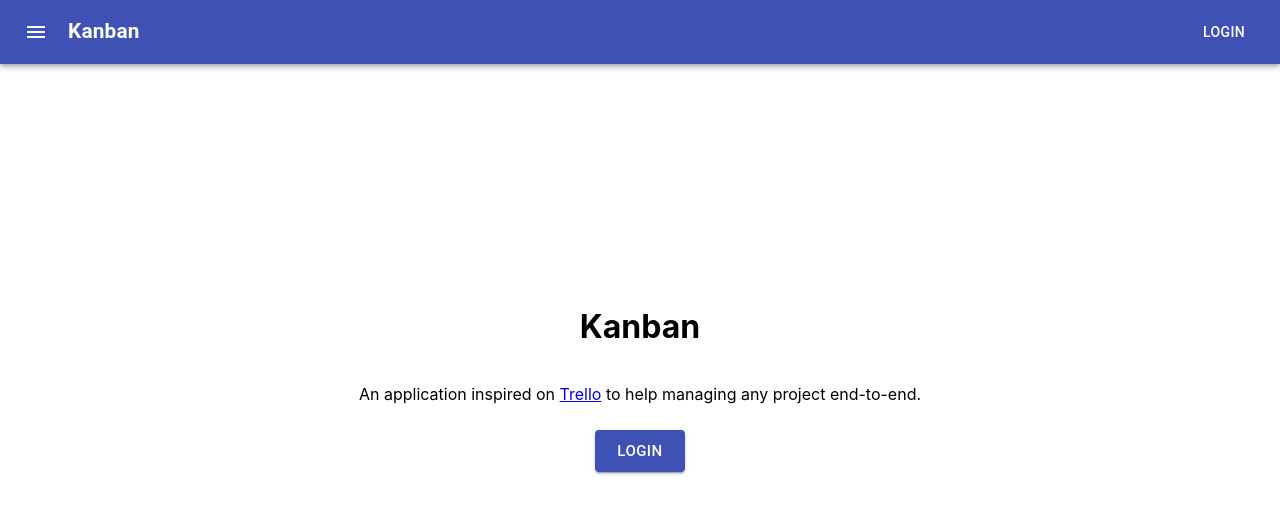
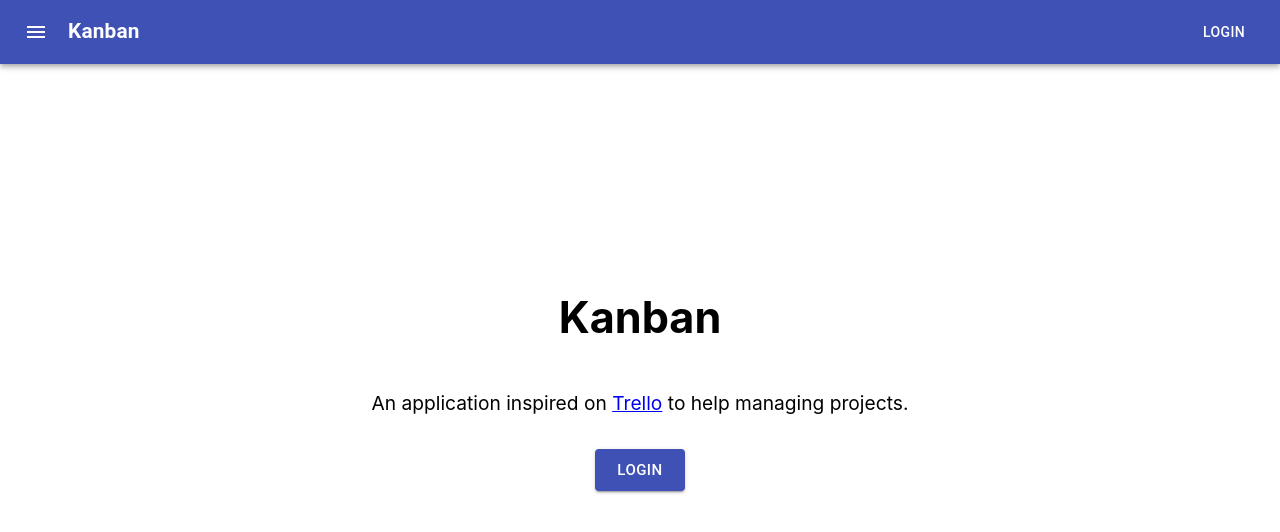
Before and after one commit to samharre/kanban, a React (Create React App) app in the folder frontend/: page / in a window 1280 px wide. Shown: the top 532 px of the page. Built offline with nearby package versions, Linux system fonts and the light colour scheme; no server answers.

Commit message:
feat: change login style

```diff
--- a/frontend/src/pages/Login.js
+++ b/frontend/src/pages/Login.js
@@ -8,11 +8,11 @@ const Login = () => {
 
   return (
     <div className="centered">
-      <h1>Kanban</h1>
-      <p>
-        An application inspired on <a href="https://trello.com">Trello</a> to help managing any project end-to-end.
+      <h1 style={{fontSize: '2.7rem'}}>Kanban</h1>
+      <p style={{fontSize: '1.2rem'}}>
+        An application inspired on <a href="https://trello.com">Trello</a> to help managing projects.
       </p>
-      <Button style={{ margin: '10px' }}
+      <Button style={{ margin: '15px' }}
         color="primary"
         variant="contained"
         size="large"
```
